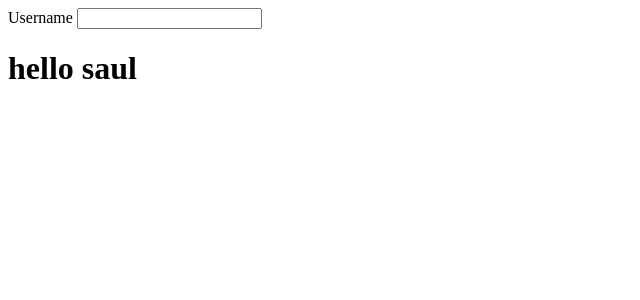
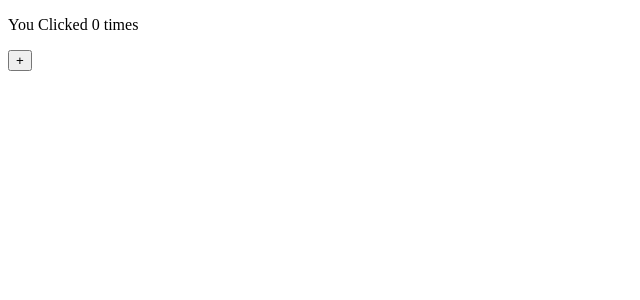
Before and after one commit to saulRM10/my-app, a React (Create React App) app: page / in a window 1280 px wide. Shown: the top 300 px of the page, without its empty margins (0-640 px from the left). Built offline with nearby package versions, Linux system fonts and the light colour scheme.

Commit message:
create a component using hooks and update state

```diff
--- /dev/null
+++ b/src/components/counter.js
@@ -0,0 +1,25 @@
+import React, { useEffect, useState } from "react";
+
+function Counter(){
+
+    // use effect hook
+    const [count, setCount] = useState(0);
+
+    useEffect(()=> {
+        document.title = ' you clicked ${count} times ';
+    });
+
+   function handleCount(){
+        setCount(count + 1);
+    };
+
+    return (
+        <div>
+            <p> You Clicked {count} times</p>
+            <button onClick={handleCount}> + </button>
+        </div>
+    )
+
+}
+
+export default Counter;
--- a/src/index.js
+++ b/src/index.js
@@ -8,11 +8,17 @@ import reportWebVitals from './reportWebVitals';
 import TestComponent from './components/text';
 import FormComp from './components/form';
 import FormInput from './components/formInput';
+
+// import component with hook
+import Counter from './components/counter';
+
 const root = ReactDOM.createRoot(document.getElementById('root'));
 root.render(
    <div>
-   <FormInput />
-  <TestComponent name="saul" />
+   {/* <FormInput />
+  <TestComponent name="saul" /> */}
+
+   <Counter />
    </div>
 
 );
```
